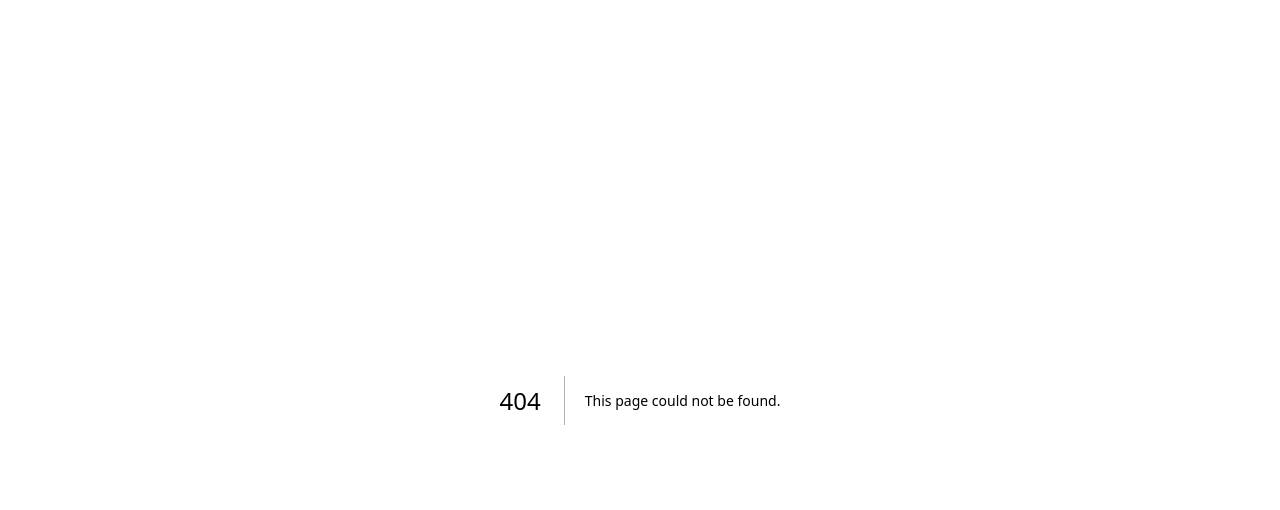
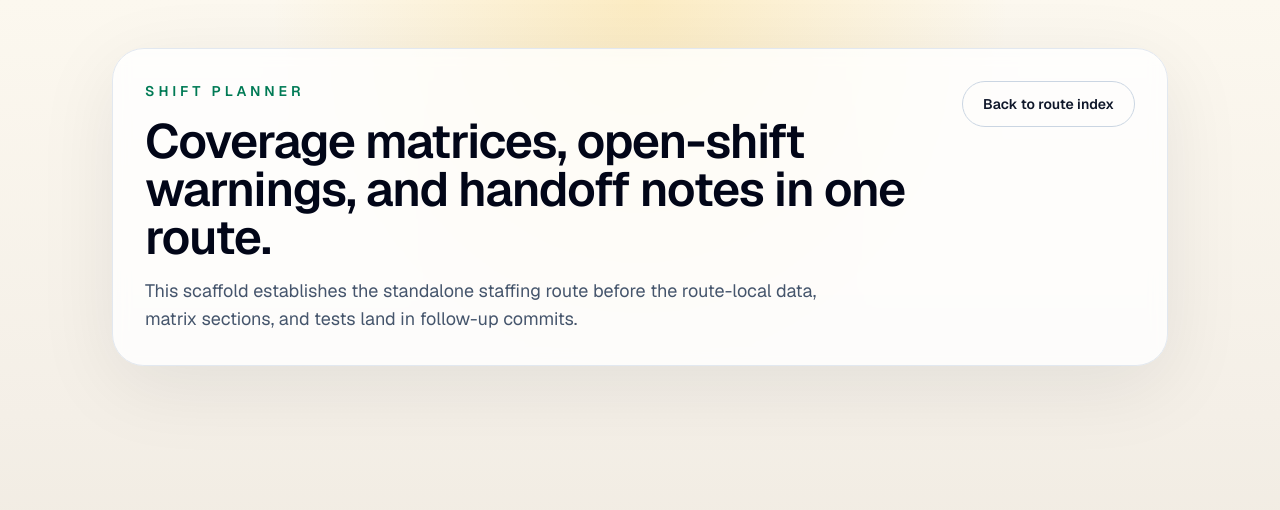
Before and after one commit to iamasx/api-test, a Next.js app: page /shift-planner in a window 1280 px wide. Before the commit this address had no page. Shown: the top 510 px of the page. Built offline with nearby package versions, Linux system fonts and the light colour scheme.

Commit message:
feat: scaffold shift planner route

```diff
--- /dev/null
+++ b/src/app/shift-planner/page.tsx
@@ -0,0 +1,38 @@
+import type { Metadata } from "next";
+import Link from "next/link";
+
+export const metadata: Metadata = {
+  title: "Shift Planner",
+  description: "Review shift coverage, staffing warnings, and handoff notes on a dedicated route.",
+};
+
+export default function ShiftPlannerPage() {
+  return (
+    <main className="mx-auto flex min-h-screen w-full max-w-6xl flex-col px-6 py-12 sm:px-10 lg:px-12">
+      <section className="rounded-[2rem] border border-slate-200 bg-white/80 p-8 shadow-[0_20px_80px_rgba(15,23,42,0.08)] backdrop-blur">
+        <div className="flex flex-col gap-6 sm:flex-row sm:items-start sm:justify-between">
+          <div className="max-w-3xl space-y-4">
+            <p className="text-sm font-semibold uppercase tracking-[0.28em] text-emerald-700">
+              Shift Planner
+            </p>
+            <h1 className="text-4xl font-semibold tracking-tight text-slate-950 sm:text-5xl">
+              Coverage matrices, open-shift warnings, and handoff notes in one route.
+            </h1>
+            <p className="max-w-2xl text-base leading-7 text-slate-600 sm:text-lg">
+              This scaffold establishes the standalone staffing route before the
+              route-local data, matrix sections, and tests land in follow-up
+              commits.
+            </p>
+          </div>
+
+          <Link
+            href="/"
+            className="inline-flex items-center justify-center rounded-full border border-slate-300 px-5 py-3 text-sm font-semibold text-slate-700 transition hover:border-slate-950 hover:text-slate-950"
+          >
+            Back to route index
+          </Link>
+        </div>
+      </section>
+    </main>
+  );
+}
```
